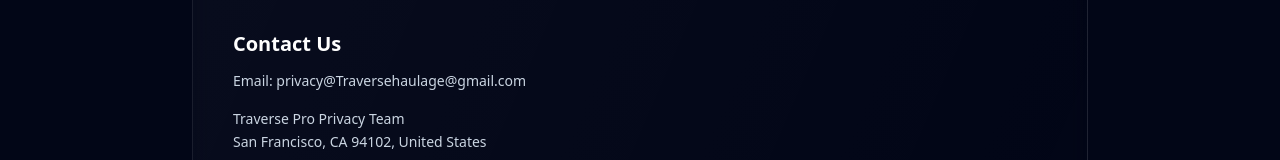
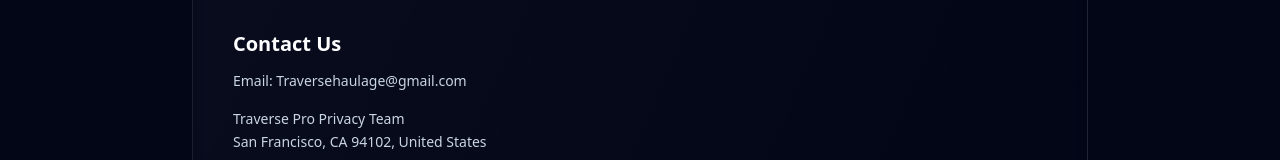
Before and after one commit to codertech393-spec/traverse-pro, a React (Vite) app: page /privacy in a window 1280 px wide. Shown: the part 2104-2264 px from the top of the page. Built offline with nearby package versions, Linux system fonts and the light colour scheme.

Commit message:
fixed contact us email

```diff
--- a/src/pages/PrivacyPolicy.tsx
+++ b/src/pages/PrivacyPolicy.tsx
@@ -147,7 +147,7 @@
           </PolicySection>
 
           <PolicySection title="Contact Us">
-            <p>Email: privacy@Traversehaulage@gmail.com</p>
+            <p>Email: Traversehaulage@gmail.com</p>
             <p className="mt-2">
               Traverse Pro Privacy Team<br />
               San Francisco, CA 94102, United States
```
